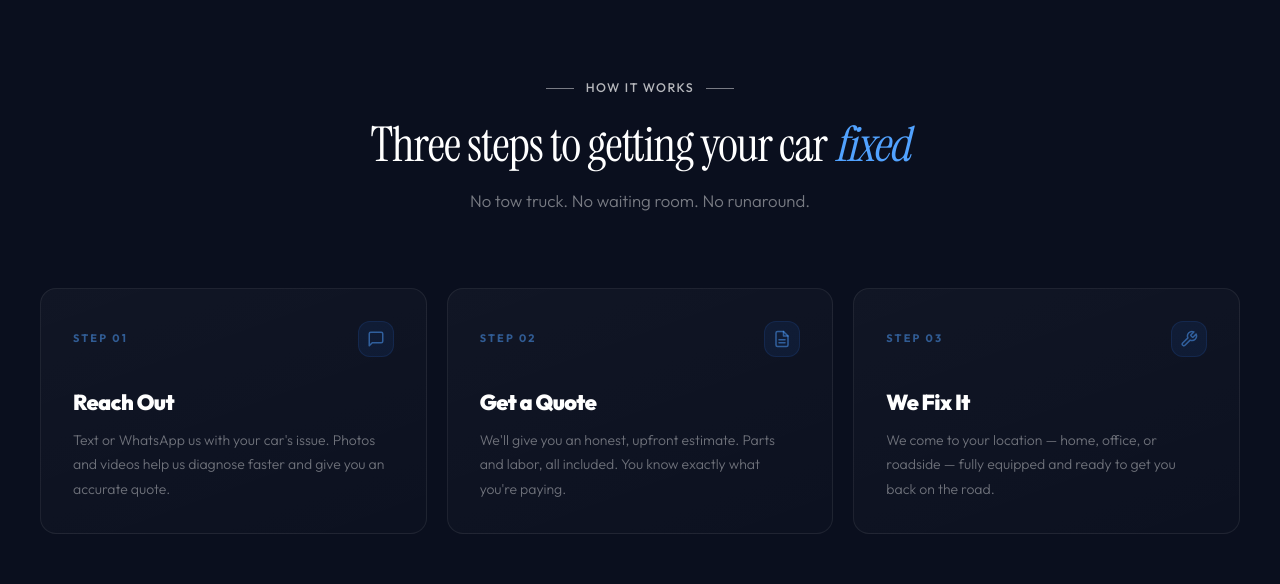
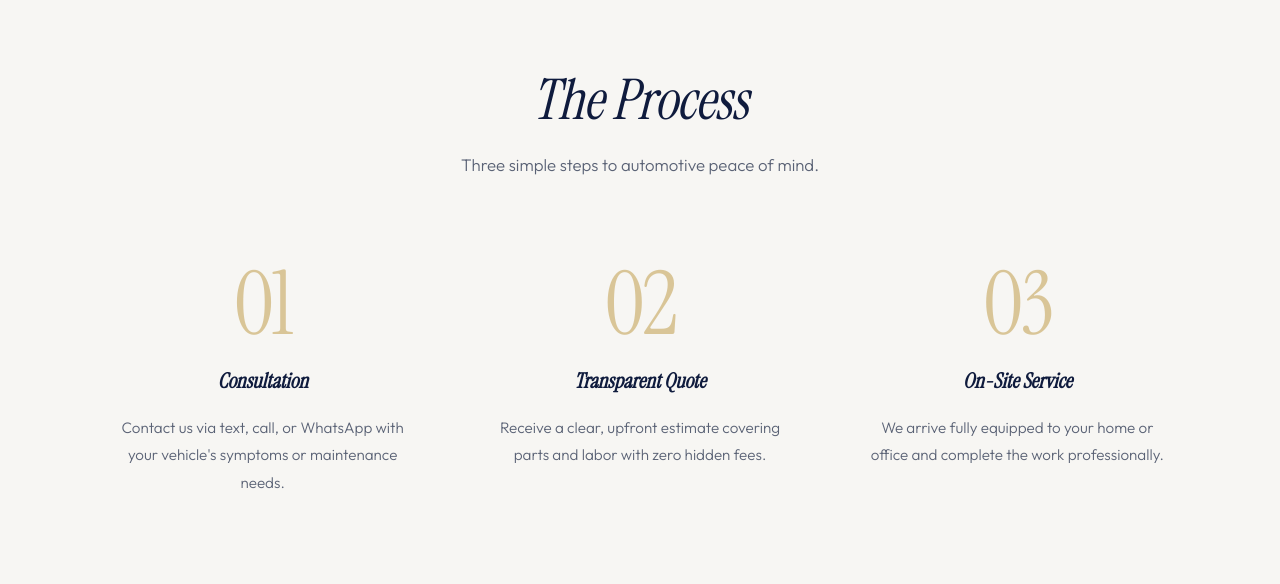
Before and after one commit to devslife7/aarmechanic, a Next.js app: page / in a window 1280 px wide. Shown: the part 931-1515 px from the top of the page. Built offline with nearby package versions, Linux system fonts and the light colour scheme.

Commit message:
added better revews

```diff
--- a/src/app/page.tsx
+++ b/src/app/page.tsx
@@ -18,14 +18,14 @@ const translations = {
     },
     trust: ["Bilingual EN/ES", "24/7 Messaging", "Upfront Pricing", "Flexible Payments", "Same-Day Available"],
     process: {
-      tag: "How It Works",
-      title1: "Three steps to getting your car",
-      title2: "fixed",
-      desc: "No tow truck. No waiting room. No runaround.",
+      tag: "The Process",
+      title1: "The",
+      title2: "Process",
+      desc: "Three simple steps to automotive peace of mind.",
       steps: [
-        { title: "Reach Out", desc: "Text or WhatsApp us with your car's issue. Photos and videos help us diagnose faster and give you an accurate quote." },
-        { title: "Get a Quote", desc: "We'll give you an honest, upfront estimate. Parts and labor, all included. You know exactly what you're paying." },
-        { title: "We Fix It", desc: "We come to your location — home, office, or roadside — fully equipped and ready to get you back on the road." },
+        { title: "Consultation", desc: "Contact us via text, call, or WhatsApp with your vehicle's symptoms or maintenance needs." },
+        { title: "Transparent Quote", desc: "Receive a clear, upfront estimate covering parts and labor with zero hidden fees." },
+        { title: "On-Site Service", desc: "We arrive fully equipped to your home or office and complete the work professionally." },
       ],
     },
     services: {
@@ -139,14 +139,14 @@ const translations = {
     },
     trust: ["Bilingüe EN/ES", "Mensajería 24/7", "Precios Transparentes", "Pagos Flexibles", "Servicio el Mismo Día"],
     process: {
-      tag: "Cómo Funciona",
-      title1: "Tres pasos para reparar tu auto",
-      title2: "rápido",
-      desc: "Sin grúas, sin salas de espera, sin vueltas.",
+      tag: "El Proceso",
+      title1: "El",
+      title2: "Proceso",
+      desc: "Tres simples pasos para tu tranquilidad automotriz.",
       steps: [
-        { title: "Contáctanos", desc: "Envíanos un mensaje o WhatsApp con el problema de tu vehículo. Las fotos y videos nos ayudan a diagnosticar más rápido." },
-        { title: "Recibe una Cotización", desc: "Te daremos un estimado honesto y transparente. Partes y mano de obra incluidas. Sabrás exactamente qué estás pagando." },
-        { title: "Lo Reparamos", desc: "Vamos a tu ubicación — casa, oficina o carretera — totalmente equipados y listos para ponerte de nuevo en el camino." },
+        { title: "Consulta", desc: "Contáctanos por mensaje, llamada o WhatsApp con los síntomas o necesidades de mantenimiento de tu vehículo." },
+        { title: "Cotización Transparente", desc: "Recibe un estimado claro y directo que cubre partes y mano de obra sin cargos ocultos." },
+        { title: "Servicio a Domicilio", desc: "Llegamos totalmente equipados a tu casa u oficina y completamos el trabajo profesionalmente." },
       ],
     },
     services: {
@@ -503,44 +503,33 @@ export default function Home() {
         </div>
       </div>
 
-      {/* ── HOW IT WORKS ────────────────────────────── */}
-      <section className="py-[120px] px-10 max-sm:py-20 max-sm:px-5 relative z-[1] bg-midnight" id="how">
-        <div className="max-w-[1280px] mx-auto">
-          <div className="text-center mb-[72px] reveal">
-            <div className="inline-flex items-center gap-3 mb-5 justify-center">
-              <div className={eyebrowLine} /><span className={eyebrowText}>{tx.process.tag}</span><div className={eyebrowLine} />
-            </div>
-            <h2 className="font-serif text-[3rem] max-sm:text-[2rem] font-normal leading-[1.1] tracking-[-0.02em] text-white">
-              {tx.process.title1} <em className="text-blue-400">{tx.process.title2}</em>
+      {/* ── THE PROCESS ─────────────────────────────── */}
+      <section className="py-[120px] px-10 max-sm:py-20 max-sm:px-5 relative z-[1] bg-[#f7f6f3]" id="how">
+        <div className="max-w-[1100px] mx-auto">
+          {/* Header */}
+          <div className="text-center mb-20 max-sm:mb-14 reveal">
+            <h2 className="font-serif italic text-[3.5rem] max-sm:text-[2.5rem] font-normal leading-[1.1] tracking-[-0.01em] text-[#0f1b3d]">
+              {tx.process.title1} {tx.process.title2}
             </h2>
-            <p className="text-white/45 text-[1.05rem] max-w-[520px] mt-4 font-light leading-[1.7] mx-auto">{tx.process.desc}</p>
-          </div>
-          <div className="grid grid-cols-3 max-lg:grid-cols-2 max-sm:grid-cols-1 gap-5">
-            {tx.process.steps.map((step, i) => (
-              <div key={i} className={`group relative overflow-hidden rounded-2xl border border-white/[0.07] p-8 flex flex-col transition-all duration-500 hover:-translate-y-1 hover:border-blue-500/20 hover:shadow-[0_24px_60px_rgba(0,0,0,0.35)] reveal${i > 0 ? ` reveal-delay-${i}` : ""}`}
-                style={{ background: "linear-gradient(160deg,rgba(255,255,255,0.03) 0%,rgba(255,255,255,0.01) 100%)" }}>
-
-                {/* Hover glow overlay */}
-                <div className="absolute inset-0 bg-[radial-gradient(ellipse_at_top_left,rgba(59,130,246,0.06),transparent_65%)] opacity-0 group-hover:opacity-100 transition-opacity duration-500 pointer-events-none" />
-
-                {/* Top row: step label + icon */}
-                <div className="flex items-center justify-between mb-8">
-                  <span className="text-[0.68rem] font-bold tracking-[0.2em] uppercase text-blue-400/50 group-hover:text-blue-400/80 transition-colors">
-                    Step 0{i + 1}
-                  </span>
-                  <div className="w-9 h-9 rounded-xl bg-blue-500/[0.08] border border-blue-500/[0.12] flex items-center justify-center text-blue-400/50 group-hover:bg-blue-500/[0.15] group-hover:border-blue-500/25 group-hover:text-blue-400 transition-all">
-                    {processIcons[i]}
-                  </div>
+            <p className="text-[#5a6275] text-[1.05rem] max-w-[460px] mt-5 font-light leading-[1.7] mx-auto">{tx.process.desc}</p>
           </div>
 
-                {/* Content */}
-                <div className="flex-1">
-                  <h3 className="text-[1.35rem] font-black text-white mb-3 tracking-tight leading-tight">{step.title}</h3>
-                  <p className="text-white/40 text-[0.875rem] leading-[1.75] font-light">{step.desc}</p>
-                </div>
-
-                {/* Bottom glow line on hover */}
-                <div className="absolute bottom-0 left-0 right-0 h-[1px] bg-gradient-to-r from-transparent via-blue-500/0 to-transparent group-hover:via-blue-500/40 transition-all duration-700" />
+          {/* Steps */}
+          <div className="grid grid-cols-3 max-sm:grid-cols-1 gap-8 max-sm:gap-14">
+            {tx.process.steps.map((step, i) => (
+              <div key={i} className={`text-center reveal${i > 0 ? ` reveal-delay-${i}` : ""}`}>
+                {/* Large number */}
+                <span className="block font-serif text-[5.5rem] max-sm:text-[4.5rem] leading-none font-normal text-[#c5a55a]/60 mb-4 select-none tracking-tight">
+                  0{i + 1}
+                </span>
+                {/* Title */}
+                <h3 className="font-serif italic text-[1.3rem] font-semibold text-[#0f1b3d] mb-4 tracking-normal">
+                  {step.title}
+                </h3>
+                {/* Description */}
+                <p className="text-[#5a6275] text-[0.95rem] leading-[1.8] font-light max-w-[300px] mx-auto">
+                  {step.desc}
+                </p>
               </div>
             ))}
           </div>
@@ -677,6 +666,7 @@ export default function Home() {
 
             {/* Rating summary badge */}
             <div className="flex items-center gap-3 px-5 py-3 rounded-2xl border border-black/[0.08] bg-black/[0.03] shrink-0 self-start sm:self-auto">
+              <img src="/logo.png" alt="Anywhere Auto Repair" className="w-9 h-9 rounded-full object-cover shrink-0" />
               <GoogleIcon />
               <div>
                 <div className="flex items-center gap-1.5">
@@ -687,7 +677,7 @@ export default function Home() {
               </div>
               {/* TODO: replace href with Tyler's Google Business review link from Google Business Profile dashboard */}
               <a
-                href="https://g.co/kgs/anywhereautorepair"
+                href="https://maps.app.goo.gl/mtHYV4MtZjDgmWVa9"
                 target="_blank" rel="noopener"
                 className="ml-2 text-[0.72rem] font-semibold text-blue-600 border border-blue-500/40 rounded-lg px-3 py-1.5 hover:bg-blue-50 transition-colors no-underline whitespace-nowrap"
               >
@@ -696,27 +686,12 @@ export default function Home() {
             </div>
           </div>
 
-          {/* Carousel */}
-          <div className="relative reveal reveal-delay-2">
-            {/* Prev button */}
-            <button
-              onClick={() => scrollReviews("left")}
-              aria-label="Scroll left"
-              className="absolute left-0 top-1/2 -translate-y-1/2 -translate-x-5 z-10 w-10 h-10 rounded-full bg-white border border-black/[0.10] flex items-center justify-center text-black/40 hover:text-black hover:border-black/25 transition-all max-sm:hidden shadow-sm"
-            >
-              <svg width="16" height="16" viewBox="0 0 24 24" fill="none" stroke="currentColor" strokeWidth="2"><polyline points="15 18 9 12 15 6"/></svg>
-            </button>
-
-            {/* Scrollable track */}
-            <div
-              ref={reviewsRef}
-              className="flex gap-5 overflow-x-auto pb-4 snap-x snap-mandatory"
-              style={{ scrollbarWidth: "none", scrollBehavior: "smooth" }}
-            >
+          {/* Grid */}
+          <div className="grid grid-cols-3 max-lg:grid-cols-2 max-sm:grid-cols-1 gap-5 reveal reveal-delay-2">
             {tx.reviews.items.map((review, i) => (
               <div
                 key={i}
-                  className="snap-start shrink-0 w-[320px] max-sm:w-[85vw] rounded-3xl border border-black/[0.08] bg-gray-50 px-7 py-8 flex flex-col gap-4 transition-all duration-[400ms] ease-[cubic-bezier(0.22,1,0.36,1)] hover:border-blue-300 hover:-translate-y-1 hover:shadow-md"
+                className="rounded-3xl border border-black/[0.08] bg-gray-50 px-7 py-8 flex flex-col gap-4 transition-all duration-[400ms] ease-[cubic-bezier(0.22,1,0.36,1)] hover:border-blue-300 hover:-translate-y-1 hover:shadow-md"
               >
                 {/* Top: avatar + name + Google G */}
                 <div className="flex items-center justify-between">
@@ -735,16 +710,6 @@ export default function Home() {
                 <p className="text-gray-600 text-[0.88rem] leading-[1.75] font-light flex-1">{review.quote}</p>
               </div>
             ))}
-            </div>
-
-            {/* Next button */}
-            <button
-              onClick={() => scrollReviews("right")}
-              aria-label="Scroll right"
-              className="absolute right-0 top-1/2 -translate-y-1/2 translate-x-5 z-10 w-10 h-10 rounded-full bg-white border border-black/[0.10] flex items-center justify-center text-black/40 hover:text-black hover:border-black/25 transition-all max-sm:hidden shadow-sm"
-            >
-              <svg width="16" height="16" viewBox="0 0 24 24" fill="none" stroke="currentColor" strokeWidth="2"><polyline points="9 18 15 12 9 6"/></svg>
-            </button>
           </div>
 
         </div>
@@ -927,7 +892,7 @@ export default function Home() {
             <p className="text-[0.65rem] font-bold tracking-[0.18em] uppercase text-white/40 mb-5">{tx.footer.quickLinks}</p>
             <ul className="space-y-3 mb-8">
               {[
-                { href: "#how-it-works", label: tx.nav.how },
+                { href: "#how", label: tx.nav.how },
                 { href: "#services",     label: tx.nav.services },
                 { href: "#coverage",     label: tx.nav.coverage },
                 { href: "#about",        label: tx.nav.about },
```
Lines whose indentation alone changed are shown as unchanged.
